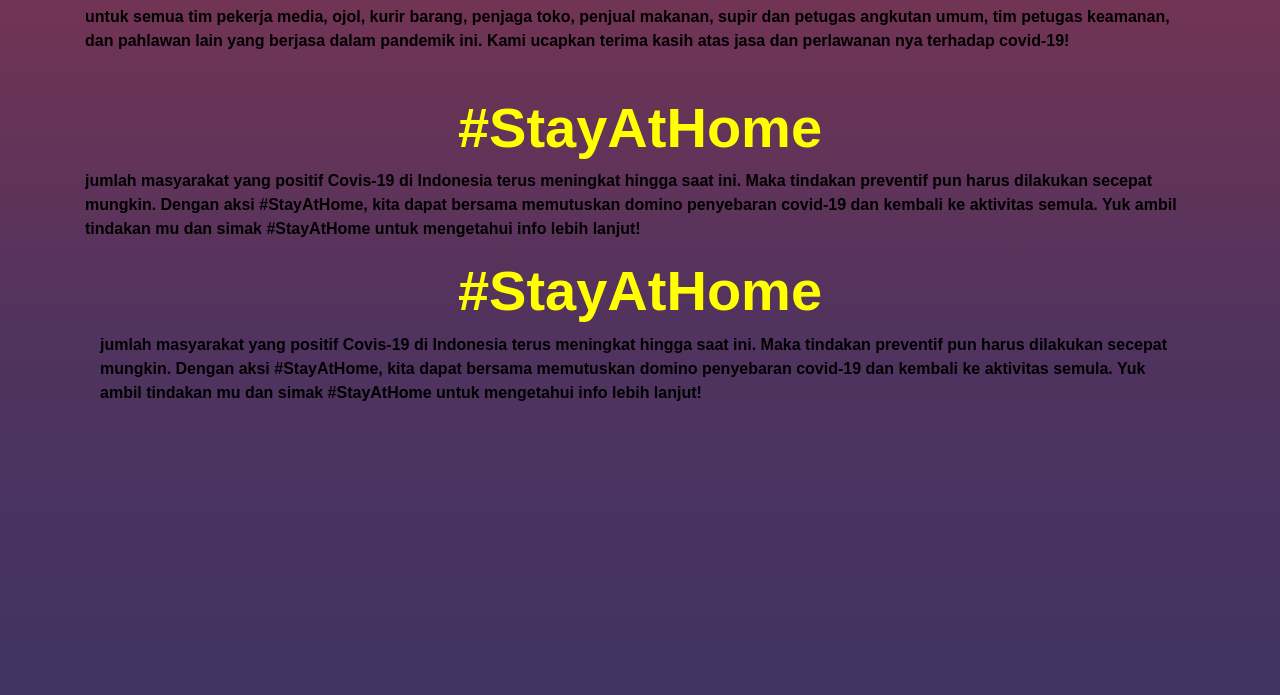
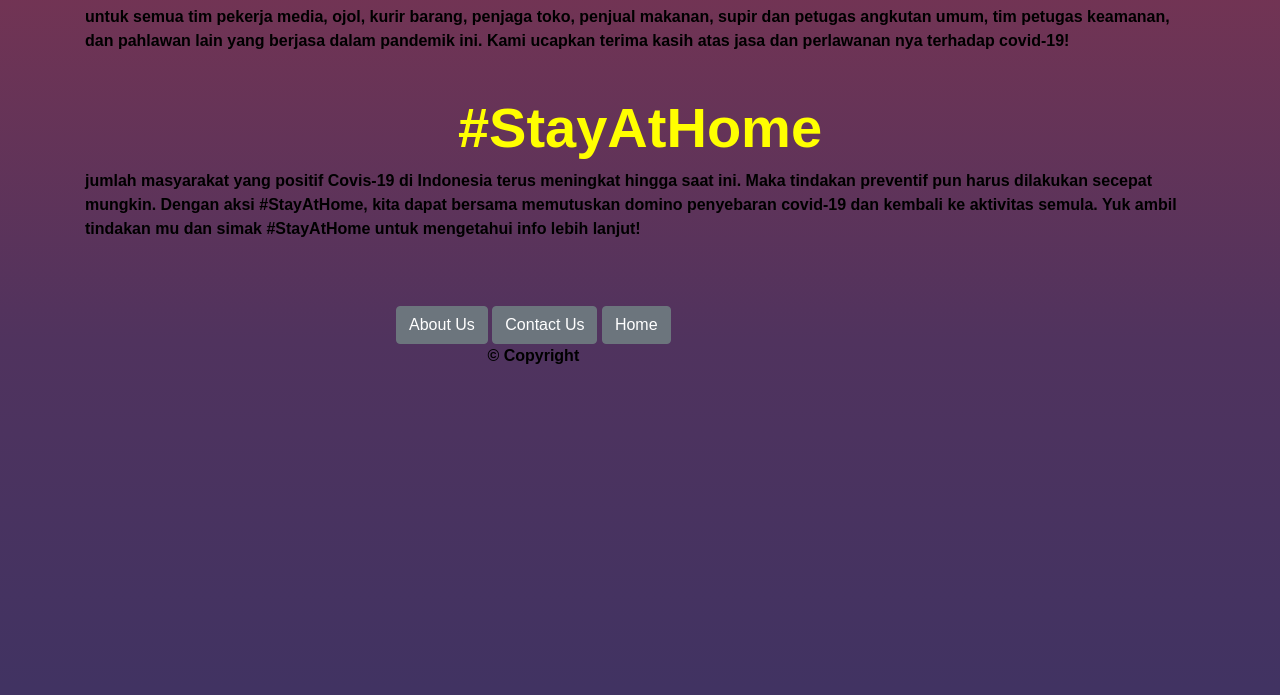
Before and after one commit to vincent-vianto/Web-PSW, a plain HTML site: page index.html in a window 1280 px wide. Shown: the part 1852-2547 px from the top of the page. Drawn offline with nearby package versions, Linux system fonts and the light colour scheme; a web font is replaced by a local one.

Commit message:
add footer

```diff
--- a/index.html
+++ b/index.html
@@ -43,6 +43,7 @@
         </div>
     </nav>
 
+    <!-- Header -->
     <div class="jumbotron">
         <h1 class="display-3 mb-1 header">Selamat Datang di <strong style="color: yellow;">CovidPedia</strong></h1>
         <p class="lead">CovidPedia adalah website yang didedikasikan untuk memberikan anda informasi-informasi mengenai
@@ -53,6 +54,7 @@
         </p>
     </div>
 
+    <!-- Information Card -->
     <div class="container text-dark pl-3">
         <div class="row">
             <div class="col-lg-auto">
@@ -99,6 +101,8 @@
         </div>
     </div>
 
+
+    <!-- Carousel -->
     <div class="marg">
         <h1 class="display-4 font-weight-bold text-center"> INFORMASI COVID</h1>
         <div class="container mt-2">
@@ -177,21 +181,36 @@
             </div>
         </div>
     </div>
-    <div class="container">
+
+
+    <!-- <div class="container">
         <div class="footer">
             <div class="col-lg-auto">
                 <div>
-                    <h1 class="stayhome display-4 font-weight-bold text-center">#StayAtHome</h1>
-                    <p class="">
-                        jumlah masyarakat yang positif Covis-19 di Indonesia terus meningkat hingga saat ini. Maka
-                        tindakan preventif pun harus dilakukan secepat mungkin. Dengan aksi #StayAtHome, kita
-                        dapat bersama memutuskan domino penyebaran covid-19 dan kembali ke aktivitas semula. Yuk
-                        ambil tindakan mu dan simak #StayAtHome untuk mengetahui info lebih lanjut!
-                    </p>
+                    <a href="#" class="btn btn-secondary">About Us</a>
+                    <a href="#" class="btn btn-secondary">Contact Us</a>
+                    <a href="#" class="btn btn-secondary">Home</a>
                 </div>
             </div>
         </div>
-    </div>
+    </div> -->
+
+    <!-- Footer -->
+    <footer class="page-footer blue pt-4">
+        <div class="container-fluid text-center text-md-center">
+            <div class="row">
+                <div class="col-md-10 mt-md-0 mt-5">
+                    <a href="./about.html" class="btn btn-secondary">About Us</a>
+                    <a href="./contact.html" class="btn btn-secondary">Contact Us</a>
+                    <a href="./index.html" class="btn btn-secondary">Home</a>
+                    <p>&copy; Copyright </p>
+                </div>
+                <hr class="clearfix w-100 d-md-none pb-3">
+                <div class="col-md-3 mb-md-0 mb-3"></div>
+            </div>
+        </div>
+    </footer>
+
 
 
 
```
